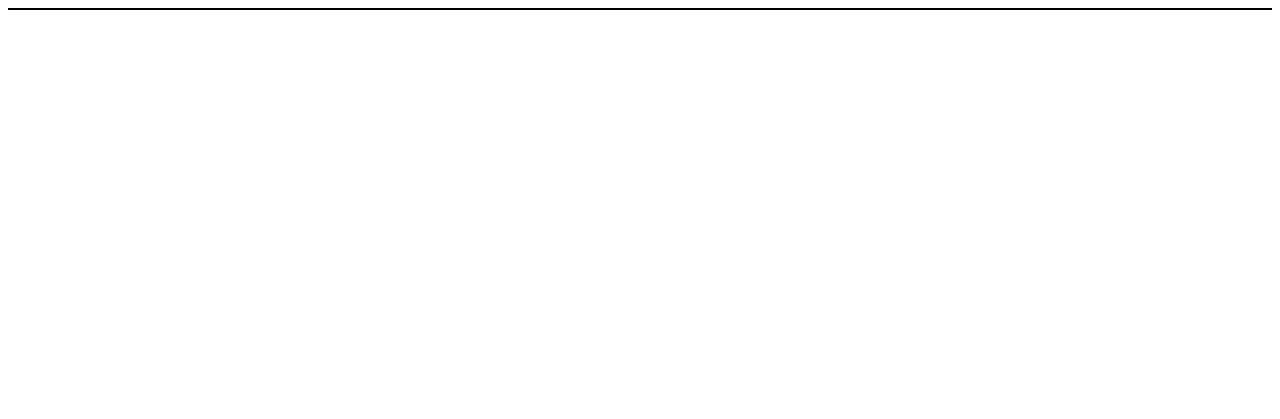
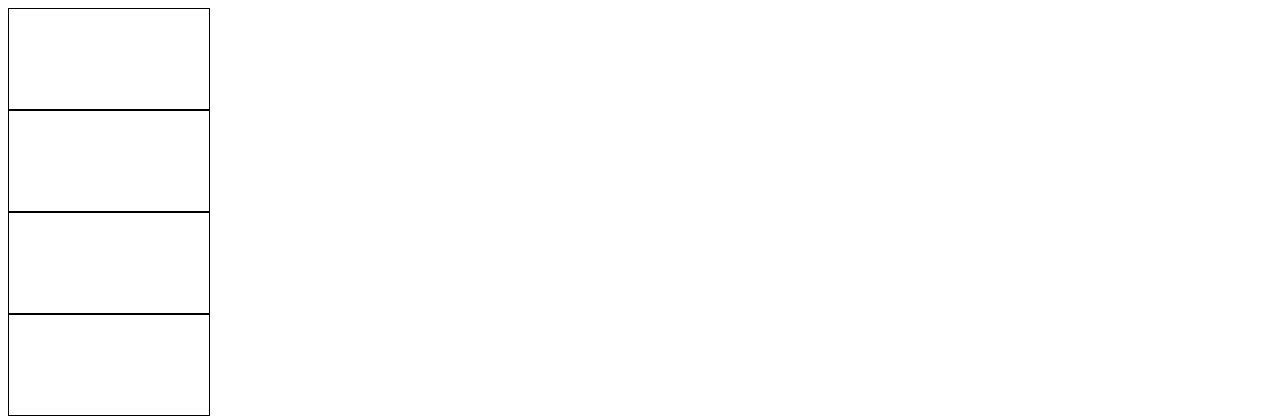
Before and after one commit to NayaMicheletti/Projeto, a plain HTML site: page index.html in a window 1280 px wide. Drawn offline with Linux system fonts and the light colour scheme.

Commit message:
bordinha

```diff
--- a/index.html
+++ b/index.html
@@ -4,10 +4,20 @@
     <meta charset="UTF-8">
     <meta name="viewport" content="width=, initial-scale=1.0">
     <title>Document</title>
+    <style>
+        section{
+            width: 200px;
+            height: 100px;
+            border-color: black;
+            border-width: 1px;
+            border-style: solid;
+        }
+    </style>
 </head>
+
 <body>
     <article>
-        <section style="border-color: black; border-width: 1px;border-style: solid;"></section>
+        <section></section>
         <section></section>
         <section></section>
         <section></section>
```
